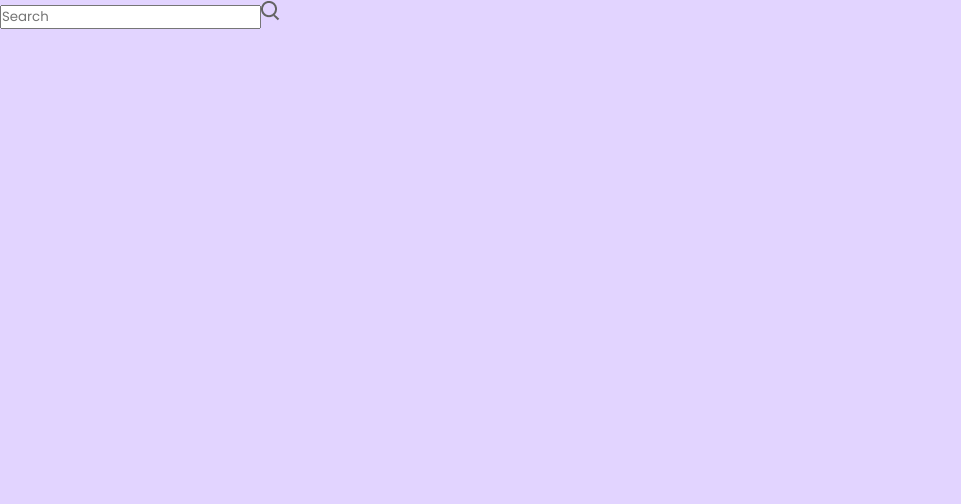
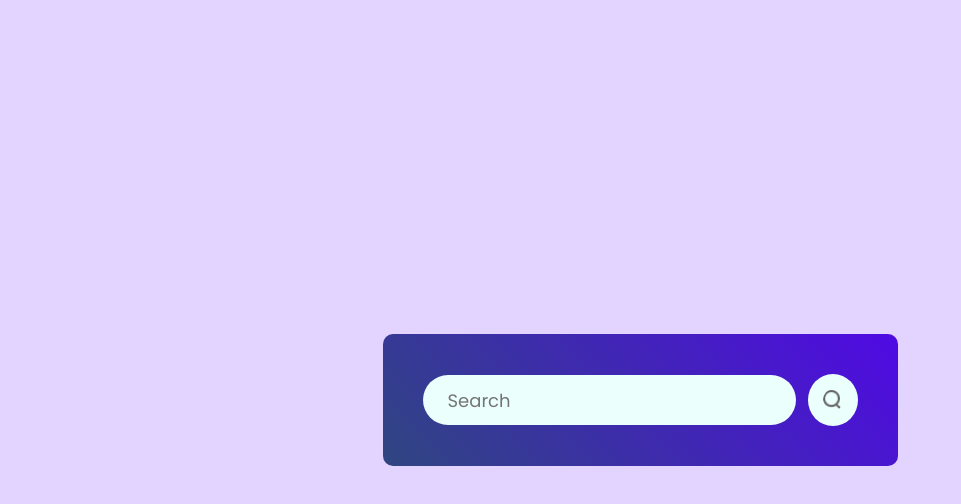
Before and after one commit to Oaksoe11/weatherApp, a React (Vite) app: page / in a window 1280 px wide. Shown: the top 504 px of the page, without its empty margins (0-961 px from the left). Built offline with nearby package versions, Linux system fonts and the light colour scheme.

Commit message:
Implement styles for search bar and search icon

```diff
--- a/src/components/Weather.css
+++ b/src/components/Weather.css
@@ -0,0 +1,35 @@
+.weather{
+    place-self: center;
+    padding: 40px;
+    border-radius: 10px;
+    background-image: linear-gradient(45deg, #2f4680, #500ae4);
+    display: flex;
+    flex-direction: column;
+    align-items: center;
+}
+
+.search-bar{
+    display: flex;
+    align-items: center;
+    gap: 12px;
+}
+
+.search-bar input{
+    height: 50px;
+    border: none;
+    outline: none;
+    border-radius: 40px;
+    padding-left: 25px;
+    color: #626262;
+    background: #ebfffc;
+    font-size: 18px;
+
+}
+
+.search-bar img{
+    width: 50px;
+    padding: 15px;
+    border-radius: 50%;
+    background: #ebfffc;
+    cursor: pointer;
+}
```
